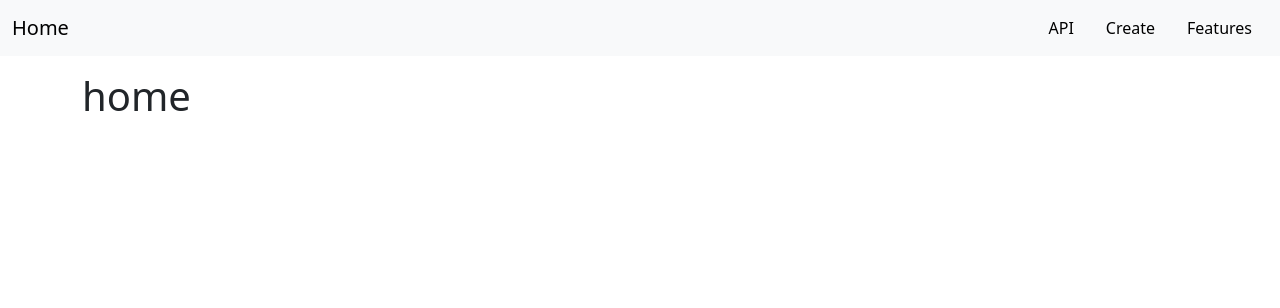
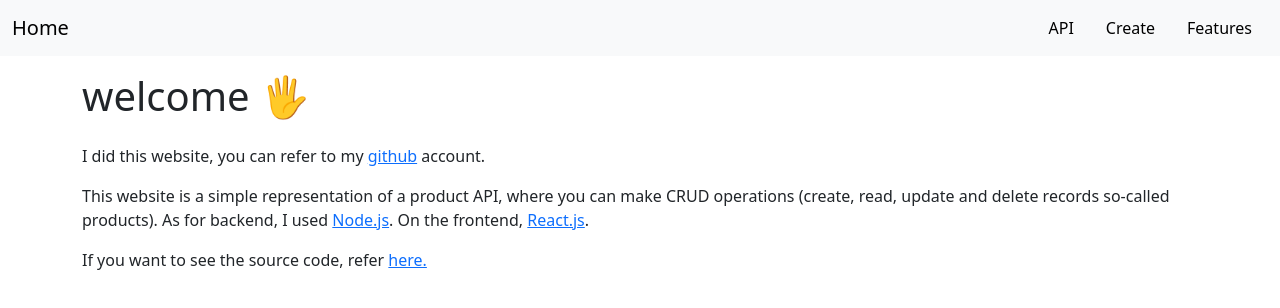
Before and after one commit to 999-juiceWRLD/node-product-api, a React app in the folder client/: page /home in a window 1280 px wide. Shown: the top 308 px of the page. Built offline with nearby package versions, Linux system fonts and the light colour scheme; the HTML template or start-up script is replaced by a standard one.

Commit message:
update homepage, add content

```diff
--- a/client/src/components/home/Home.component.jsx
+++ b/client/src/components/home/Home.component.jsx
@@ -1,7 +1,15 @@
 export const Home = () => {
     return (
         <div>
-            <h1>home</h1>
+            <h1 className="pb-3">welcome 🖐️</h1>
+            <p>I did this website, you can refer to my <a rel="noreferrer" href="https://github.com/999-juiceWRLD" target="_blank">github</a> account.</p>
+            <div className="my-2">
+                <p>
+                    This website is a simple representation of a product API, where you can make CRUD operations (create, read, update and delete records so-called products).
+                    As for backend, I used <a rel="noreferrer" href="https://nodejs.org/en" target="_blank">Node.js</a>. On the frontend, <a rel="noreferrer" href="https://react.dev/">React.js</a>.
+                </p>
+                <p>If you want to see the source code, refer <a rel="noreferrer" href="https://github.com/999-juiceWRLD/node-product-api" target="_blank">here.</a></p>
+            </div>
         </div>
     );
 }
```
